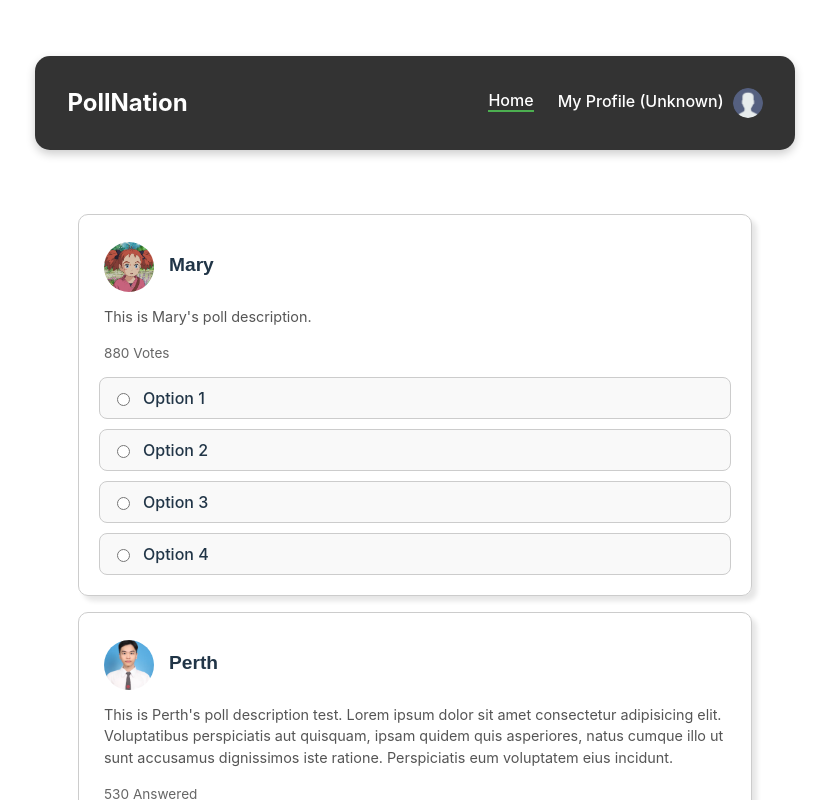
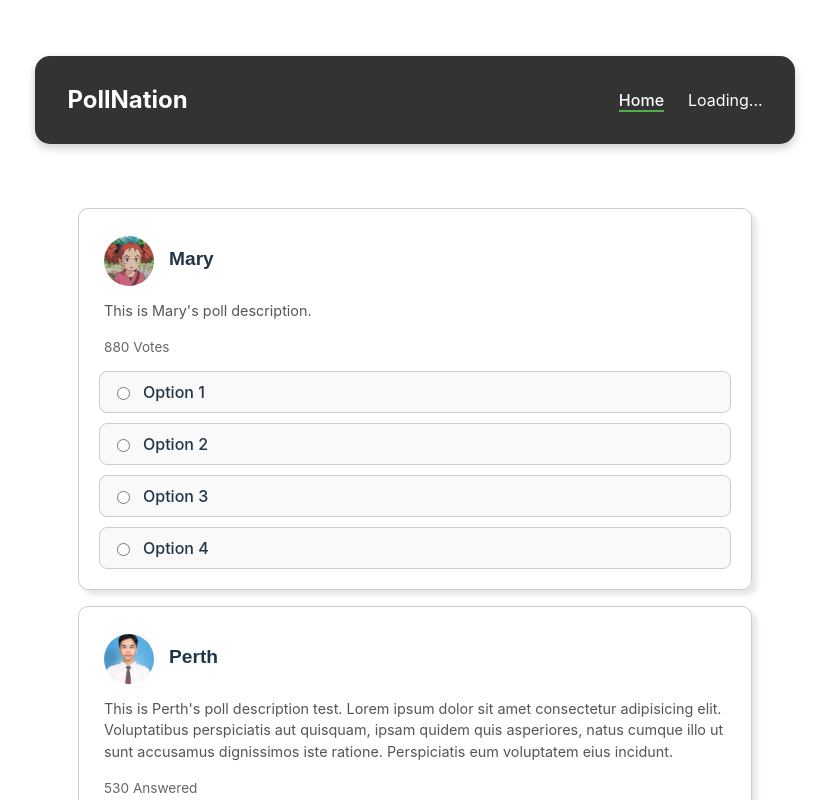
Before and after one commit to VVitMan/PollNation-MERN-Stack, a React (Vite) app in the folder frontend/: page / in a window 1280 px wide. Shown: the top 800 px of the page, without its empty margins (225-1054 px from the left). Built offline with nearby package versions, Linux system fonts and the light colour scheme.

Commit message:
modified navbar

```diff
--- a/frontend/src/Navbar/Navbar.jsx
+++ b/frontend/src/Navbar/Navbar.jsx
@@ -1,27 +1,21 @@
-import { useState, useEffect } from 'react';
-import { Link } from 'react-router-dom';
-import styles from './Navbar.module.css';
+import { useState, useEffect } from "react";
+import { Link } from "react-router-dom";
+import styles from "./Navbar.module.css";
+import { useSelector } from "react-redux";
 
 function Navbar() {
   const [isOpen, setIsOpen] = useState(false);
-    const [active, setActive] = useState('Home');
-    const [currentUser, setCurrentUser] = useState(null); // State for current user data
+  const [active, setActive] = useState("Home");
+  const [loading, setLoading] = useState(true); // Loading state
+  const { currentUser } = useSelector((state) => state.user);
 
+  // Simulate loading user data => loading
   useEffect(() => {
-        // Mock fetch for current user data
-        const fetchCurrentUser = async () => {
-            // Simulate a delay to mock an API call
-            setTimeout(() => {
-                const mockUserData = {
-                    username: "Unknown",
-                    profilePic: "/Unknown.png" // Ensure this image is available in your public folder
-                };
-                setCurrentUser(mockUserData);
-            }, 1000); // 1-second delay
-        };
-
-        fetchCurrentUser();
-    }, []);
+    // Simulating a delay for loading user data
+    if (currentUser) {
+      setLoading(false);
+    }
+  }, [currentUser]);
 
   const toggleMenu = () => {
     setIsOpen(!isOpen);
@@ -35,41 +29,41 @@ function Navbar() {
   return (
     <nav className={styles.navbar}>
       {/* PollNation Logo */}
-            <div className={styles.logo} onClick={() => handleLinkClick('Home')}>
-                <Link to="/" className={styles.logoLink}><b>PollNation</b></Link>
+      <div className={styles.logo} onClick={() => handleLinkClick("Home")}>
+        <Link to="/" className={styles.logoLink}>
+          <b>PollNation</b>
+        </Link>
       </div>
 
-            <ul className={`${styles.navLinks} ${isOpen ? styles.open : ''}`}>
+      <ul className={`${styles.navLinks} ${isOpen ? styles.open : ""}`}>
         <li
           key="Home"
           onClick={() => handleLinkClick("Home")}
-                    className={active === "Home" ? styles.active : ''}
+          className={active === "Home" ? styles.active : ""}
         >
           <Link to="/">Home</Link>
         </li>
 
         {/* User Profile */}
-                {currentUser ? (
+        {loading ? (
+          <li className={styles.loading}>Loading...</li>
+        ) : currentUser ? (
           <li
             key="Profile"
-                        onClick={() => handleLinkClick("rofile")}
-                        className={active === "Profile" ? styles.active : ''}
+            onClick={() => handleLinkClick("Profile")}
+            className={active === "Profile" ? styles.active : ""}
           >
-                        <Link to={`/profile`}>
-                            My Profile ({currentUser.username})
-                        </Link>
-                        {currentUser.profilePic && (
+            <Link to={`/profile`}>{currentUser.username}</Link>
+            {currentUser.profilePicture && (
               <img
-                                src={currentUser.profilePic}
+                src={currentUser.profilePicture}
                 alt="Profile"
                 className={styles.profilePic}
               />
             )}
           </li>
         ) : (
-                    <li key="Loading" className={styles.loading}>
-                        Loading...
-                    </li>
+          <li className={styles.signIn}>Sign In</li>
         )}
       </ul>
       <div className={styles.hamburger} onClick={toggleMenu}>
```
Also changed, not shown: frontend/src/index.css (+3 -4 lines). Lines whose indentation alone changed are shown as unchanged.
